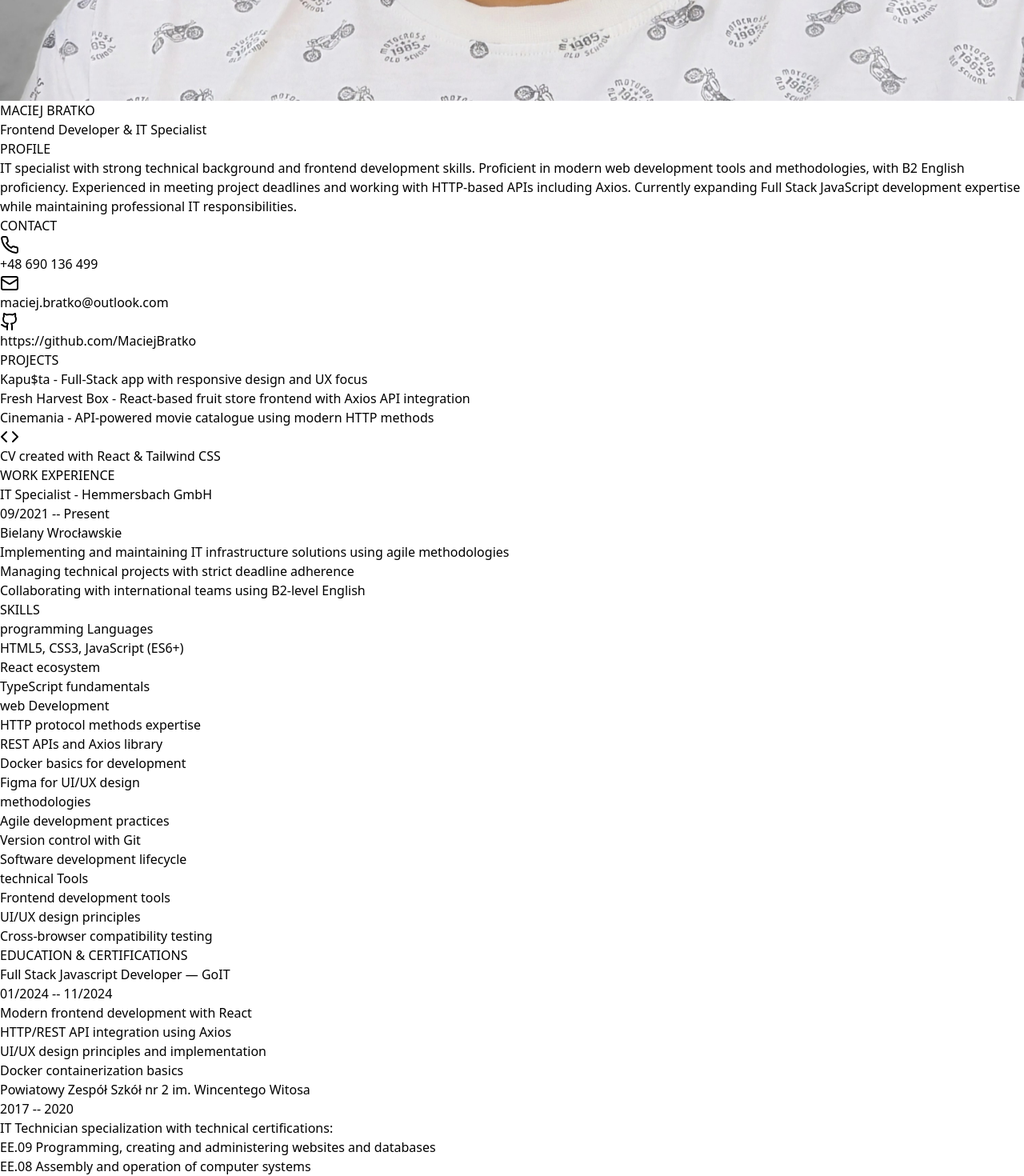
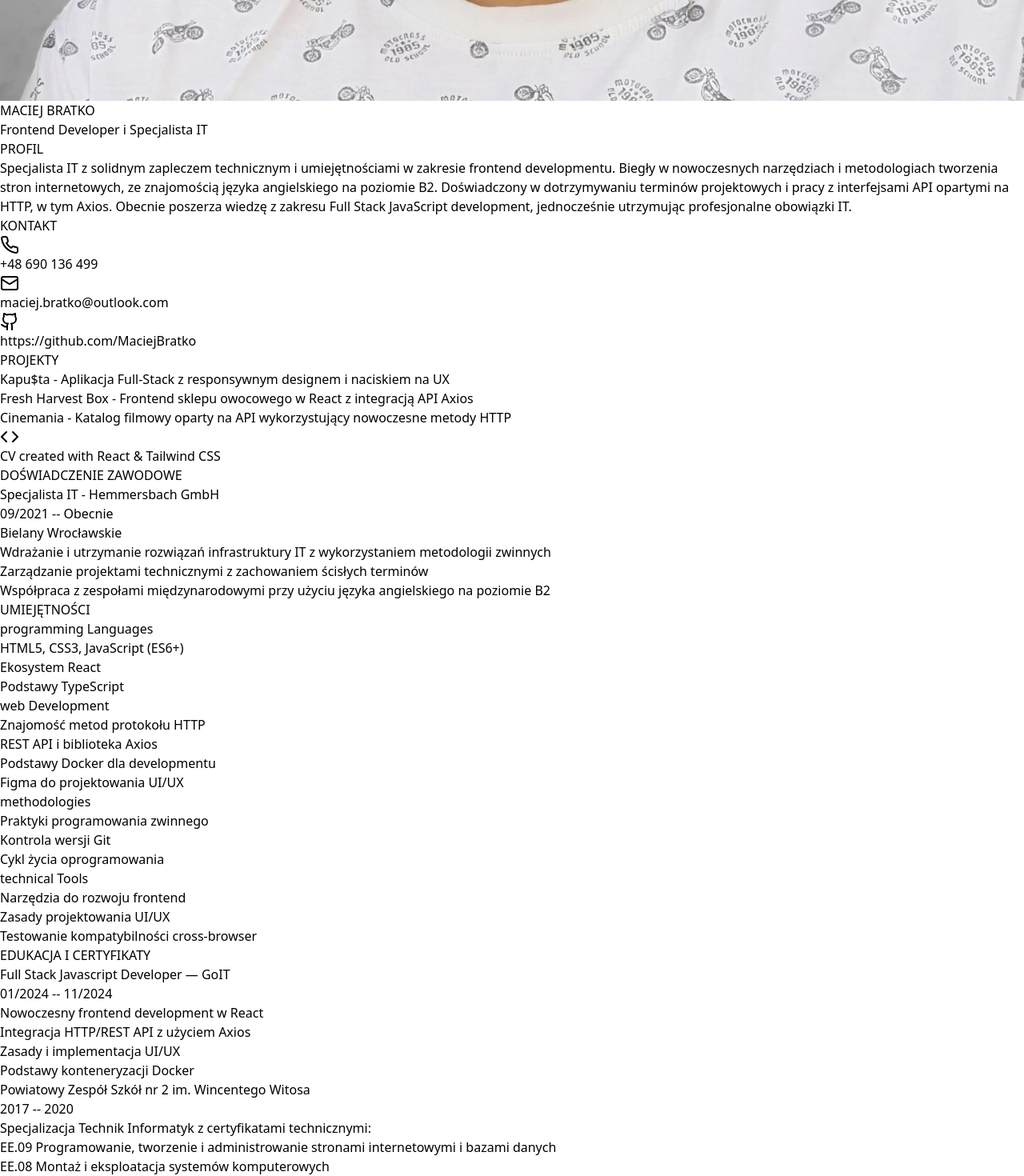
Before and after one commit to MaciejBratko/modern-cv, a React (Vite) app: page / in a window 1280 px wide. Shown: the part 1154-2624 px from the top of the page at 80% size. Built offline with nearby package versions, Linux system fonts and the light colour scheme.

Commit message:
translation

```diff
--- a/src/data/cvData.js
+++ b/src/data/cvData.js
@@ -1,17 +1,17 @@
 const cvData = {
   sectionTitles: {
-    profile: "PROFILE",
-    contact: "CONTACT",
-    projects: "PROJECTS",
-    workExperience: "WORK EXPERIENCE",
-    skills: "SKILLS",
-    education: "EDUCATION & CERTIFICATIONS",
+    profile: "PROFIL",
+    contact: "KONTAKT",
+    projects: "PROJEKTY",
+    workExperience: "DOŚWIADCZENIE ZAWODOWE",
+    skills: "UMIEJĘTNOŚCI",
+    education: "EDUKACJA I CERTYFIKATY",
   },
   personalInfo: {
     name: "MACIEJ BRATKO",
-    title: "Frontend Developer & IT Specialist",
+    title: "Frontend Developer i Specjalista IT",
     profile:
-      "IT specialist with strong technical background and frontend development skills. Proficient in modern web development tools and methodologies, with B2 English proficiency. Experienced in meeting project deadlines and working with HTTP-based APIs including Axios. Currently expanding Full Stack JavaScript development expertise while maintaining professional IT responsibilities.",
+      "Specjalista IT z solidnym zapleczem technicznym i umiejętnościami w zakresie frontend developmentu. Biegły w nowoczesnych narzędziach i metodologiach tworzenia stron internetowych, ze znajomością języka angielskiego na poziomie B2. Doświadczony w dotrzymywaniu terminów projektowych i pracy z interfejsami API opartymi na HTTP, w tym Axios. Obecnie poszerza wiedzę z zakresu Full Stack JavaScript development, jednocześnie utrzymując profesjonalne obowiązki IT.",
     profilePicture: null,
     contact: {
       phone: "+48 690 136 499",
@@ -20,52 +20,52 @@ const cvData = {
     },
     projects: [
       {
-        name: "Kapu$ta - Full-Stack app with responsive design and UX focus",
+        name: "Kapu$ta - Aplikacja Full-Stack z responsywnym designem i naciskiem na UX",
         url: "https://github.com/EnChyb/FE-Kapusta-Team-Project",
       },
       {
-        name: "Fresh Harvest Box - React-based fruit store frontend with Axios API integration",
+        name: "Fresh Harvest Box - Frontend sklepu owocowego w React z integracją API Axios",
         url: "https://github.com/MaciejBratko/Fresh_Harvest_Box",
       },
       {
-        name: "Cinemania - API-powered movie catalogue using modern HTTP methods",
+        name: "Cinemania - Katalog filmowy oparty na API wykorzystujący nowoczesne metody HTTP",
         url: "https://github.com/RafalSz1270/Cinemania-JS",
       },
     ],
   },
   workExperience: [
     {
-      title: "IT Specialist - Hemmersbach GmbH",
-      period: "09/2021 -- Present",
+      title: "Specjalista IT - Hemmersbach GmbH",
+      period: "09/2021 -- Obecnie",
       location: "Bielany Wrocławskie",
       responsibilities: [
-        "Implementing and maintaining IT infrastructure solutions using agile methodologies",
-        "Managing technical projects with strict deadline adherence",
-        "Collaborating with international teams using B2-level English",
+        "Wdrażanie i utrzymanie rozwiązań infrastruktury IT z wykorzystaniem metodologii zwinnych",
+        "Zarządzanie projektami technicznymi z zachowaniem ścisłych terminów",
+        "Współpraca z zespołami międzynarodowymi przy użyciu języka angielskiego na poziomie B2",
       ],
     },
   ],
   skills: {
     programmingLanguages: [
       "HTML5, CSS3, JavaScript (ES6+)",
-      "React ecosystem",
-      "TypeScript fundamentals",
+      "Ekosystem React",
+      "Podstawy TypeScript",
     ],
     webDevelopment: [
-      "HTTP protocol methods expertise",
-      "REST APIs and Axios library",
-      "Docker basics for development",
-      "Figma for UI/UX design",
+      "Znajomość metod protokołu HTTP",
+      "REST API i biblioteka Axios",
+      "Podstawy Docker dla developmentu",
+      "Figma do projektowania UI/UX",
     ],
     methodologies: [
-      "Agile development practices",
-      "Version control with Git",
-      "Software development lifecycle",
+      "Praktyki programowania zwinnego",
+      "Kontrola wersji Git",
+      "Cykl życia oprogramowania",
     ],
     technicalTools: [
-      "Frontend development tools",
-      "UI/UX design principles",
-      "Cross-browser compatibility testing",
+      "Narzędzia do rozwoju frontend",
+      "Zasady projektowania UI/UX",
+      "Testowanie kompatybilności cross-browser",
     ],
   },
   education: [
@@ -73,20 +73,20 @@ const cvData = {
       institution: "Full Stack Javascript Developer — GoIT",
       period: "01/2024 -- 11/2024",
       details: [
-        "Modern frontend development with React",
-        "HTTP/REST API integration using Axios",
-        "UI/UX design principles and implementation",
-        "Docker containerization basics",
+        "Nowoczesny frontend development w React",
+        "Integracja HTTP/REST API z użyciem Axios",
+        "Zasady i implementacja UI/UX",
+        "Podstawy konteneryzacji Docker",
       ],
     },
     {
       institution: "Powiatowy Zespół Szkół nr 2 im. Wincentego Witosa",
       period: "2017 -- 2020",
       description:
-        "IT Technician specialization with technical certifications:",
+        "Specjalizacja Technik Informatyk z certyfikatami technicznymi:",
       certifications: [
-        "EE.09 Programming, creating and administering websites and databases",
-        "EE.08 Assembly and operation of computer systems",
+        "EE.09 Programowanie, tworzenie i administrowanie stronami internetowymi i bazami danych",
+        "EE.08 Montaż i eksploatacja systemów komputerowych",
       ],
     },
   ],
```
Also changed, not shown: 1 other file (tests, documents, lock files or other folders).
